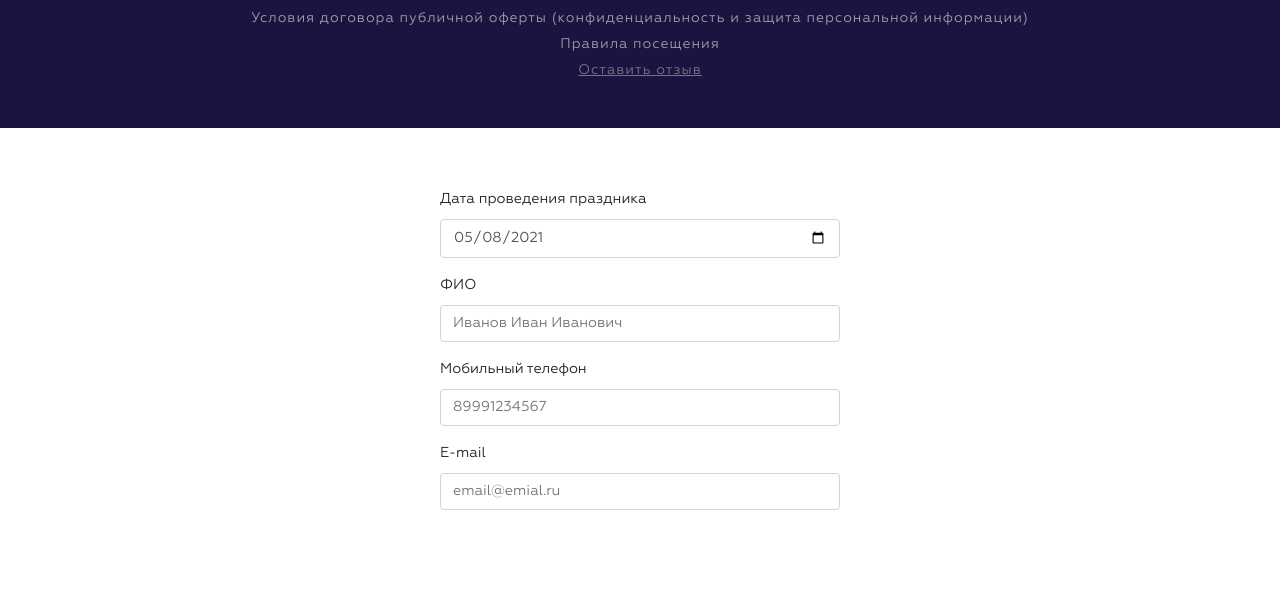
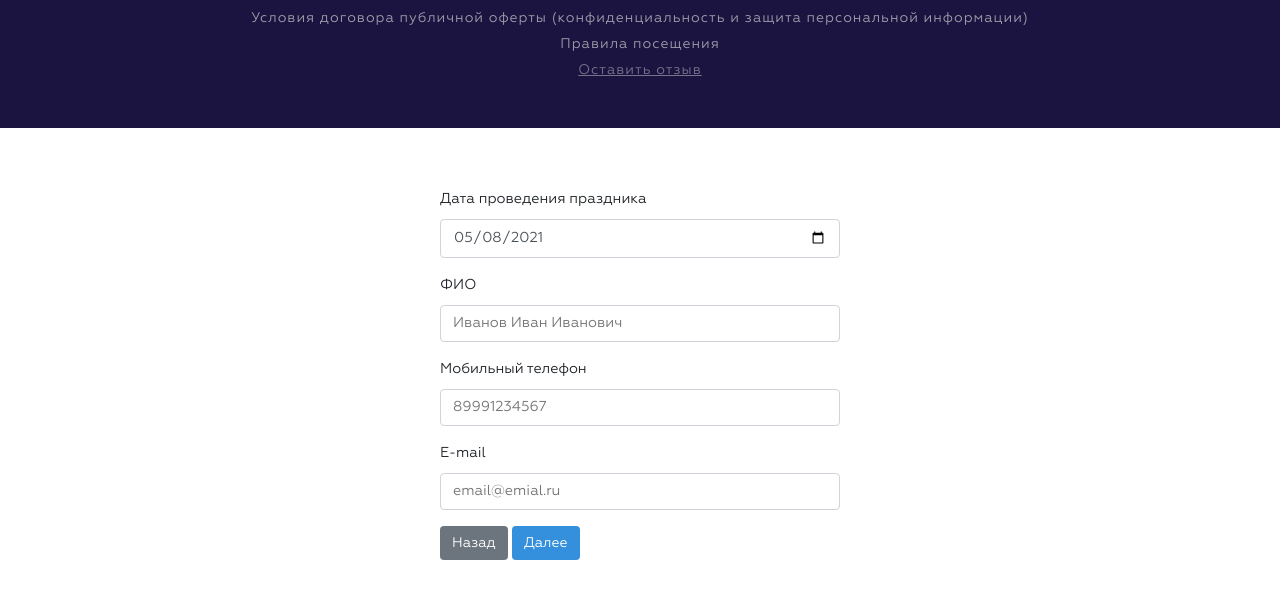
Before and after one commit to denis281542/megaland, a plain HTML site: page order.html in a window 1280 px wide. Shown: the part 4313-4911 px from the top of the page. Drawn offline with Linux system fonts and the light colour scheme; files whose address does not match are found by name.

Commit message:
add btn modal

```diff
--- a/assets/order.scss
+++ b/assets/order.scss
@@ -2,6 +2,8 @@ $menu-bg: rgba(0,179,228,1);
 $btn-menu-color: #fff;
 $btn-options-color: rgb(62, 45, 139);
 $table-text-color: #4d4c4c;
+$next-btn-color: #3490dc;
+$disable-btn-color: #6c757d;
 
 * {
   box-sizing: border-box;
@@ -478,6 +480,23 @@ $table-text-color: #4d4c4c;
       transition: border-color .15s ease-in-out,box-shadow .15s ease-in-out;
     }
   }
+
+  &__btn {
+    color: #fff;
+    border: none;
+    font-size: 14px;
+    line-height: 1.6;
+    border-radius: 4px;
+    padding: 6px 12px;
+  }
+
+  .next-btn {
+    background-color: $next-btn-color;
+  }
+
+  .prev-btn {
+    background-color: $disable-btn-color;
+  }
 }
 
 /* Media queris */
--- a/order.html
+++ b/order.html
@@ -429,6 +429,8 @@
         <label for="email">E-mail</label>
         <input id="email" type="email" placeholder="email@emial.ru">
       </div>
+      <button class="modal__btn prev-btn">Назад</button>
+      <button class="modal__btn next-btn">Далее</button>
     </form>
   </div>
 
```
Also changed, not shown: assets/order.css, 1 other file.
